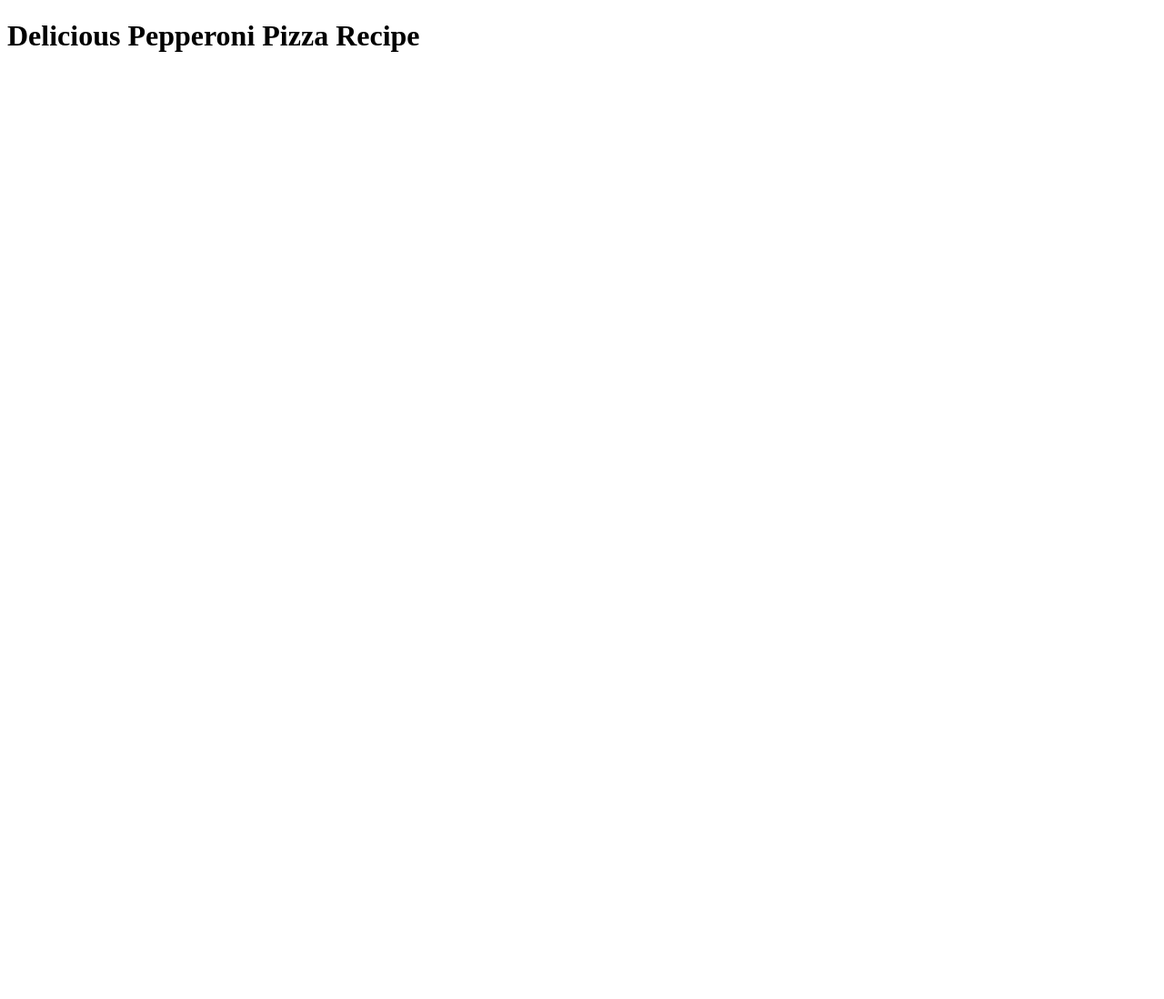
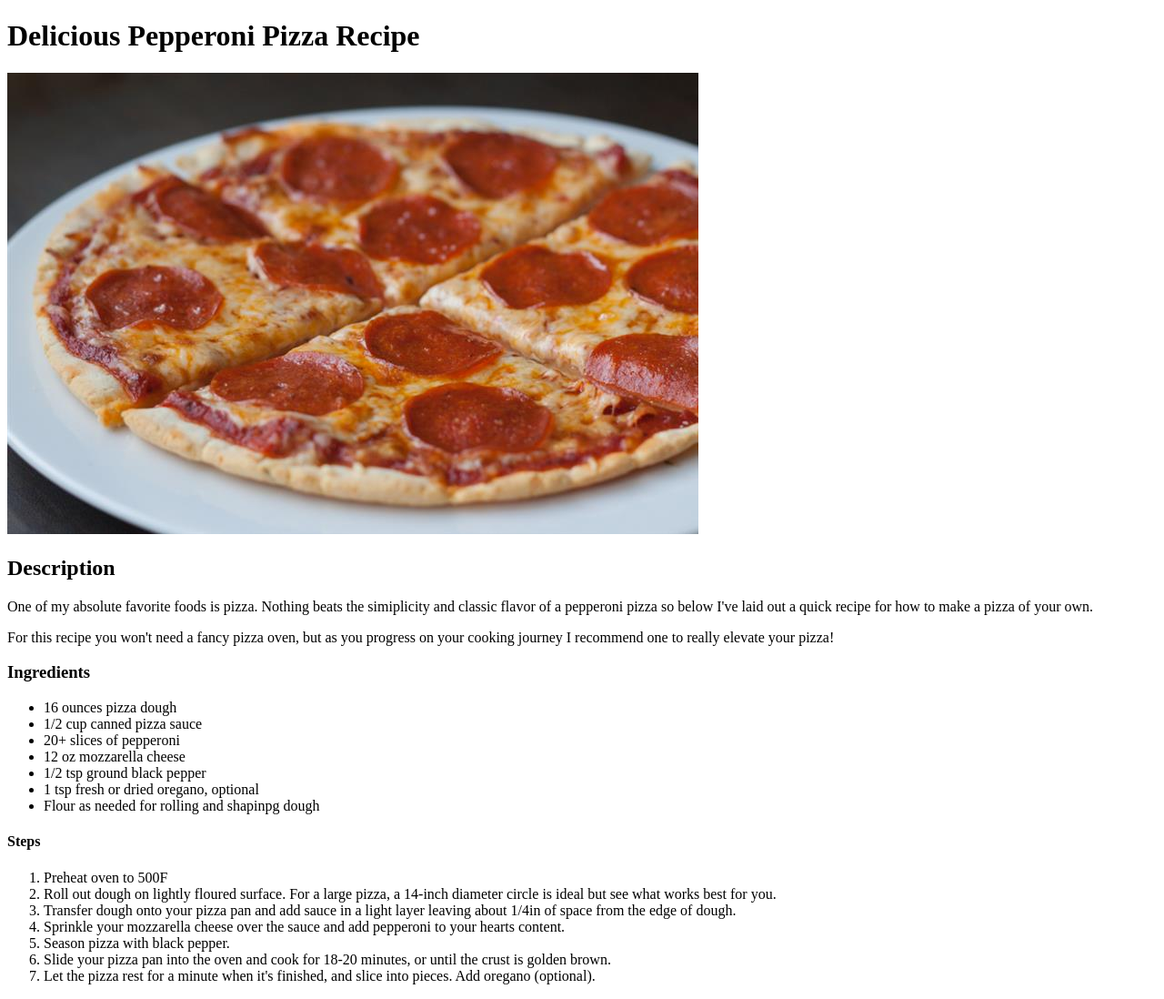
Before and after one commit to jorozco94/odin-recipes, a plain HTML site: page recipes/pizza.html in a window 1280 px wide. Shown: the whole page at 91% size. Before the commit the page ends 800 px from the top, so only its background shows below. Drawn offline with Linux system fonts and the light colour scheme.

Commit message:
Update pizza.html with complete pizza recipe

```diff
--- a/recipes/pizza.html
+++ b/recipes/pizza.html
@@ -6,5 +6,29 @@
     </head>
     <body>
         <h1>Delicious Pepperoni Pizza Recipe</h1>
+        <img src="../images/pizza.jpg" alt="Piping hot pepperoni pizza">
+        <h2>Description</h2>
+        <p>One of my absolute favorite foods is pizza. Nothing beats the simiplicity and classic flavor of a pepperoni pizza so below I've laid out a quick recipe for how to make a pizza of your own.</p>
+        <p>For this recipe you won't need a fancy pizza oven, but as you progress on your cooking journey I recommend one to really elevate your pizza!</p>
+        <h3>Ingredients</h3>
+        <ul>
+            <li>16 ounces pizza dough</li>
+            <li>1/2 cup canned pizza sauce</li>
+            <li>20+ slices of pepperoni</li>
+            <li>12 oz mozzarella cheese</li>
+            <li>1/2 tsp ground black pepper</li>
+            <li>1 tsp fresh or dried oregano, optional</li>
+            <li>Flour as needed for rolling and shapinpg dough</li>
+        </ul>
+        <h4>Steps</h4>
+        <ol>
+            <li>Preheat oven to 500F</li>
+            <li>Roll out dough on lightly floured surface. For a large pizza, a 14-inch diameter circle is ideal but see what works best for you.</li>
+            <li>Transfer dough onto your pizza pan and add sauce in a light layer leaving about 1/4in of space from the edge of dough.</li>
+            <li>Sprinkle your mozzarella cheese over the sauce and add pepperoni to your hearts content.</li>
+            <li>Season pizza with black pepper.</li>
+            <li>Slide your pizza pan into the oven and cook for 18-20 minutes, or until the crust is golden brown.</li>
+            <li>Let the pizza rest for a minute when it's finished, and slice into pieces. Add oregano (optional).</li>
+        </ol>
     </body>
 </html>
```
